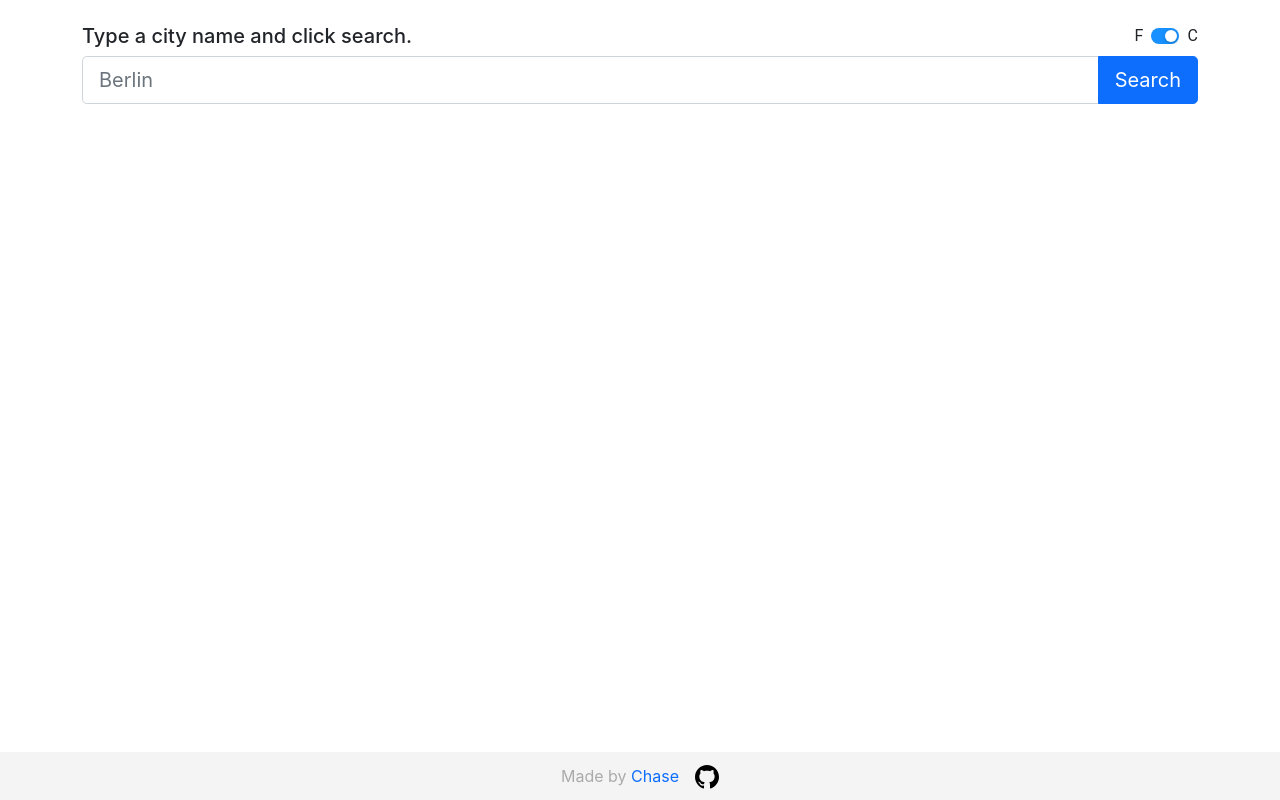
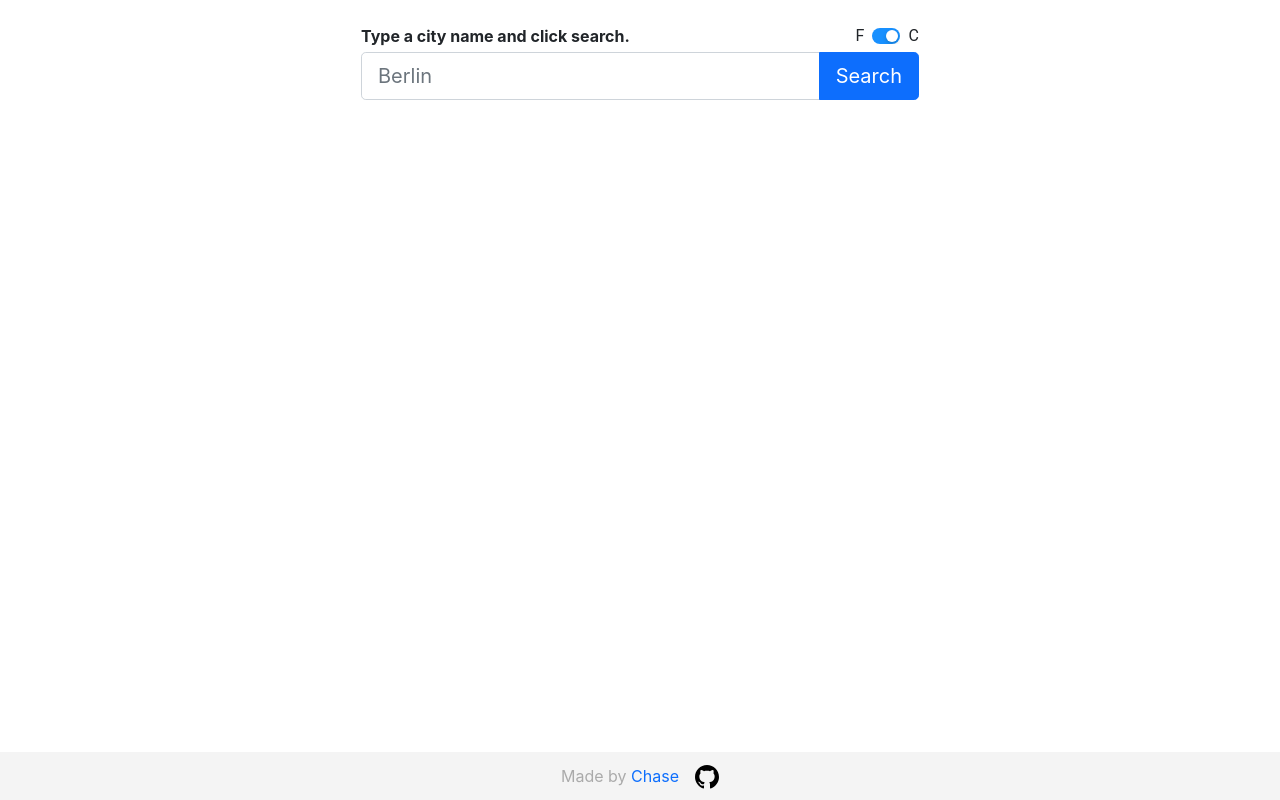
Before and after one commit to chase-the-coder/weather-app-api, a React (Create React App) app: page / in a window 1280 px wide. Built offline with nearby package versions, Linux system fonts and the light colour scheme.

Commit message:
reduced search input to 50% size on desktop

```diff
--- a/src/App.jsx
+++ b/src/App.jsx
@@ -115,18 +115,18 @@ const App = () => {
     <>
 
       <Container className='mt-4'>
-        <div className="d-flex justify-content-between">
-          <h5>Type a city name and click search.</h5>
+        <div className='d-flex flex-column align-items-center'>
+        <div className="d-flex justify-content-between big-50">
+          <p className='mb-1'><strong>Type a city name and click search.</strong></p>
           <CustomizedSwitches />
         </div>
-        <div className="dropdown">
           <Input  userInput={userInput} onInputChange={handleInputChange} cityList={cityList} onKeyDown={handleKeyDown} onInputSubmit={handleInputSubmit} buttonDisabled={buttonDisabled} />
           {alertEnabled && <AlertBanner />}
+          </div>
           {isLoading && <Loader />}
           {/* {cityList.length !== 0 && <InputDropdown onCityClick={handleCityClick} cityList={cityList} onLoading={handleLoading}/>} */}
           {forecastData.length !== 0 &&<TodaysForecast city={cityObject} forecastData={forecastData} months={months} weekArray={weekArray} />}
           {forecastData.length !== 0 &&<Forecast forecastData={forecastData} months={months} weekArray={weekArray}/>}
-        </div>
       </Container>
       <Footer />
     </>
--- a/src/components/Input.jsx
+++ b/src/components/Input.jsx
@@ -4,7 +4,7 @@ import '../styles/Input.css';
 
 const Input = (props) => {
 	return (
-		<form onSubmit={(e) => props.onInputSubmit(e)}>
+		<form className="big-50" onSubmit={(e) => props.onInputSubmit(e)}>
 			<InputGroup size="lg" dismissible>
 				<FormControl
 					type="search"
--- a/src/styles/Forecast.css
+++ b/src/styles/Forecast.css
@@ -36,6 +36,9 @@
 	.forecast-grid {
 		grid-template-columns: 1fr 1fr 1fr 1fr 1fr;
 	}
+	.big-50 {
+		width: 50%;
+	}
 }
 
 /* Extra large devices (large desktops, 1200px and up)*/
```
